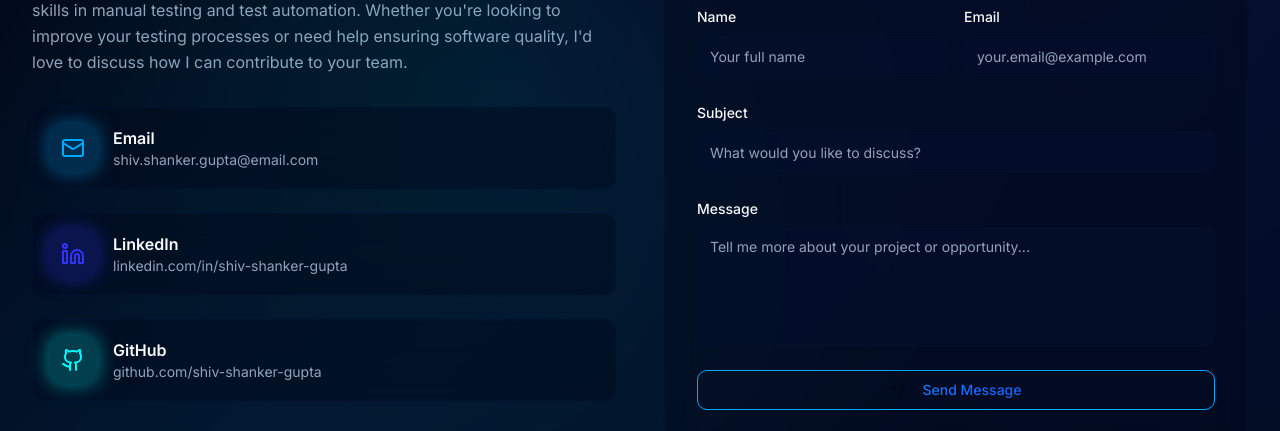
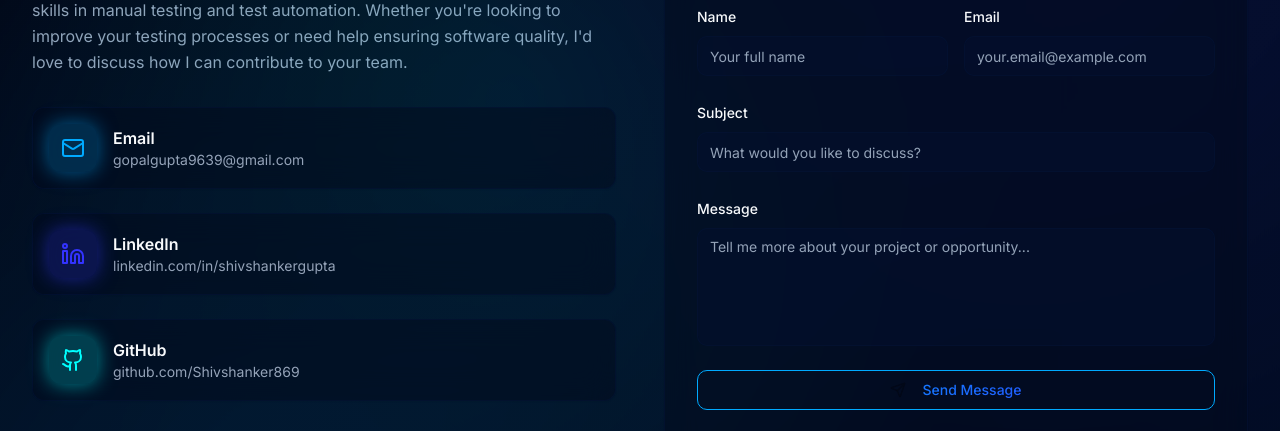
Before and after one commit to Shivshanker869/MyPortfolio, a React (Vite) app: page / in a window 1280 px wide. Shown: the part 6099-6530 px from the top of the page. Built offline with nearby package versions, Linux system fonts and the light colour scheme.

Commit message:
Update contact information
Updated email, LinkedIn, GitHub, and resume links in the contact section.

```diff
--- a/src/components/Contact.tsx
+++ b/src/components/Contact.tsx
@@ -64,22 +64,22 @@ const Contact = () => {
     {
       icon: Mail,
       label: "Email",
-      value: "shiv.shanker.gupta@email.com",
-      href: "mailto:shiv.shanker.gupta@email.com",
+      value: "gopalgupta9639@gmail.com",
+      href: "mailto:gopalgupta9639@gmail.com",
       color: "primary"
     },
     {
       icon: Linkedin,
       label: "LinkedIn",
-      value: "linkedin.com/in/shiv-shanker-gupta",
-      href: "https://linkedin.com/in/shiv-shanker-gupta",
+      value: "linkedin.com/in/shivshankergupta",
+      href: "https://www.linkedin.com/in/shivshankergupta/",
       color: "secondary"
     },
     {
       icon: Github,
       label: "GitHub",
-      value: "github.com/shiv-shanker-gupta",
-      href: "https://github.com/shiv-shanker-gupta",
+      value: "github.com/Shivshanker869",
+      href: "https://github.com/Shivshanker869",
       color: "accent"
     }
   ];
@@ -155,7 +155,10 @@ const Contact = () => {
                   <p className="text-muted-foreground text-sm mb-3">
                     Download my complete resume with detailed experience and skills
                   </p>
-                  <Button className="btn-tech text-sm px-4 py-2">
+                  <Button
+                    className="btn-tech text-sm px-4 py-2"
+                    onClick={() => window.open('https://drive.google.com/file/d/1czvBbIM6dDSru76bNPhlK7-xD_gyruhU/view?usp=sharing', '_blank')}
+                  >
                     <Download className="w-4 h-4 mr-2" />
                     Download Resume
                   </Button>
```
